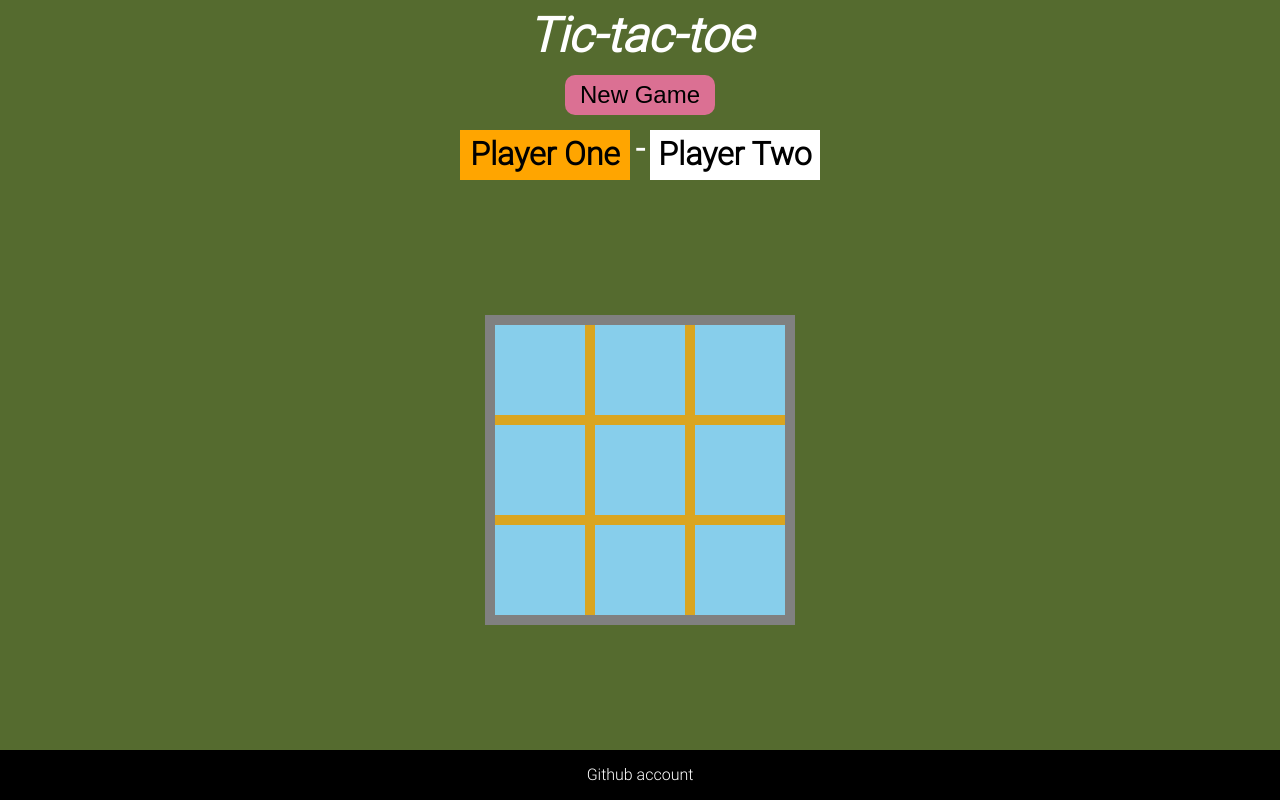
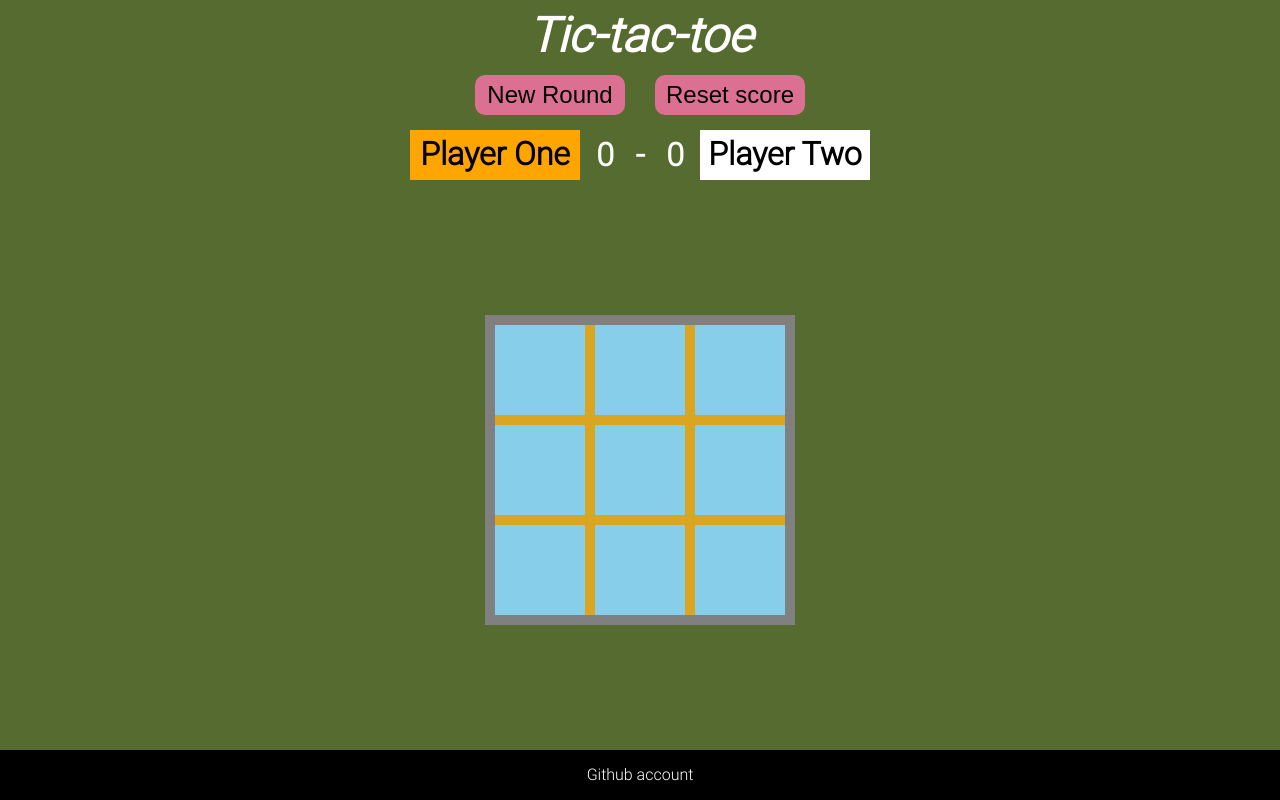
Before and after one commit to silenceinspace/Tic-Tac-Toe, a website: page index.html in a window 1280 px wide. Drawn offline with Linux system fonts and the light colour scheme.

Commit message:
Keep the game scores of two players on the screen

```diff
--- a/index.html
+++ b/index.html
@@ -12,9 +12,15 @@
     <div class="container">
       <div class="main-section">
         <h1>Tic-tac-toe</h1>
-        <div class="restart-game"><button>New Game</button></div>
+        <div class="restart-game-block">
+          <button class="restart-game">New Round</button>
+          <button class="reset-score">Reset score</button>
+        </div>
         <div class="player-names">
-          <span class="player-one" contenteditable="true"></span> <span>-</span>
+          <span class="player-one" contenteditable="true"></span>
+          <span class="player-one-score score"></span>
+          <span class="score">-</span>
+          <span class="player-two-score score"></span>
           <span class="player-two" contenteditable="true"></span>
         </div>
         <div class="gameboard">
--- a/script.js
+++ b/script.js
@@ -20,13 +20,13 @@ const gameBoard = (function () {
 
 // what makes the game progress
 const displayController = (function () {
-  const createPlayer = (name, token, moves) => {
-    return { name, token, moves };
+  const createPlayer = (name, token, moves, score) => {
+    return { name, token, moves, score };
   };
 
   const players = [
-    createPlayer("Player One", "X", []),
-    createPlayer("Player Two", "O", []),
+    createPlayer("Player One", "X", [], 0),
+    createPlayer("Player Two", "O", [], 0),
   ];
 
   let activePlayer = players[0];
@@ -74,6 +74,8 @@ const displayController = (function () {
           getActivePlayer().name,
           result.sort()
         );
+        getActivePlayer().score += 1;
+        playerScore.updateScore();
         winner = true;
         return true;
       }
@@ -269,3 +271,32 @@ const congratulateWinner = (function () {
 
   return { displayMessage };
 })();
+
+// display the game score and update it
+const playerScore = (function () {
+  const playerOne = displayController.players[0];
+  const playerTwo = displayController.players[1];
+
+  let playerOneScore = document.querySelector(".player-one-score");
+  let playerTwoScore = document.querySelector(".player-two-score");
+
+  playerOneScore.textContent = playerOne.score;
+  playerTwoScore.textContent = playerTwo.score;
+
+  const updateScore = () => {
+    playerOneScore.textContent = playerOne.score;
+    playerTwoScore.textContent = playerTwo.score;
+  };
+
+  const resetScoreBtn = document.querySelector(".reset-score");
+  resetScoreBtn.addEventListener("click", () => {
+    const answer = confirm("Would you really like to reset the game score?");
+    if (answer) {
+      playerOne.score = 0;
+      playerTwo.score = 0;
+      updateScore();
+    }
+  });
+
+  return { updateScore };
+})();
--- a/styles.css
+++ b/styles.css
@@ -36,13 +36,14 @@ h1 {
   color: white;
 }
 
-.restart-game {
+.restart-game-block {
   display: flex;
   align-items: center;
   justify-content: center;
+  gap: 30px;
 }
 
-.restart-game > button {
+.restart-game-block > button {
   height: 40px;
   width: 150px;
   font-size: 1.5rem;
@@ -51,7 +52,7 @@ h1 {
   border-radius: 10px;
 }
 
-.restart-game > button:hover {
+.restart-game-block > button:hover {
   cursor: pointer;
   color: white;
   text-decoration: underline;
@@ -59,7 +60,7 @@ h1 {
 
 .player-names {
   display: grid;
-  grid-template-columns: 170px 20px 170px;
+  grid-template-columns: 170px 50px 20px 50px 170px;
   grid-template-rows: 50px;
 
   font-size: 2rem;
@@ -67,21 +68,22 @@ h1 {
   text-align: center;
 }
 
-.player-names > span:nth-child(2) {
+.player-names .score {
+  align-self: center;
   color: white;
 }
 
-.player-names > span:nth-child(odd) {
+.player-names > span[contenteditable="true"] {
   overflow: hidden;
   background-color: white;
   padding: 5px;
 }
 
-.player-names > span:hover {
+.player-names > span[contenteditable="true"]:hover {
   cursor: pointer;
 }
 
-.player-names > span:focus {
+.player-names > span[contenteditable="true"]:focus {
   outline: none;
   font-style: italic;
   border: palevioletred 3px solid;
```
